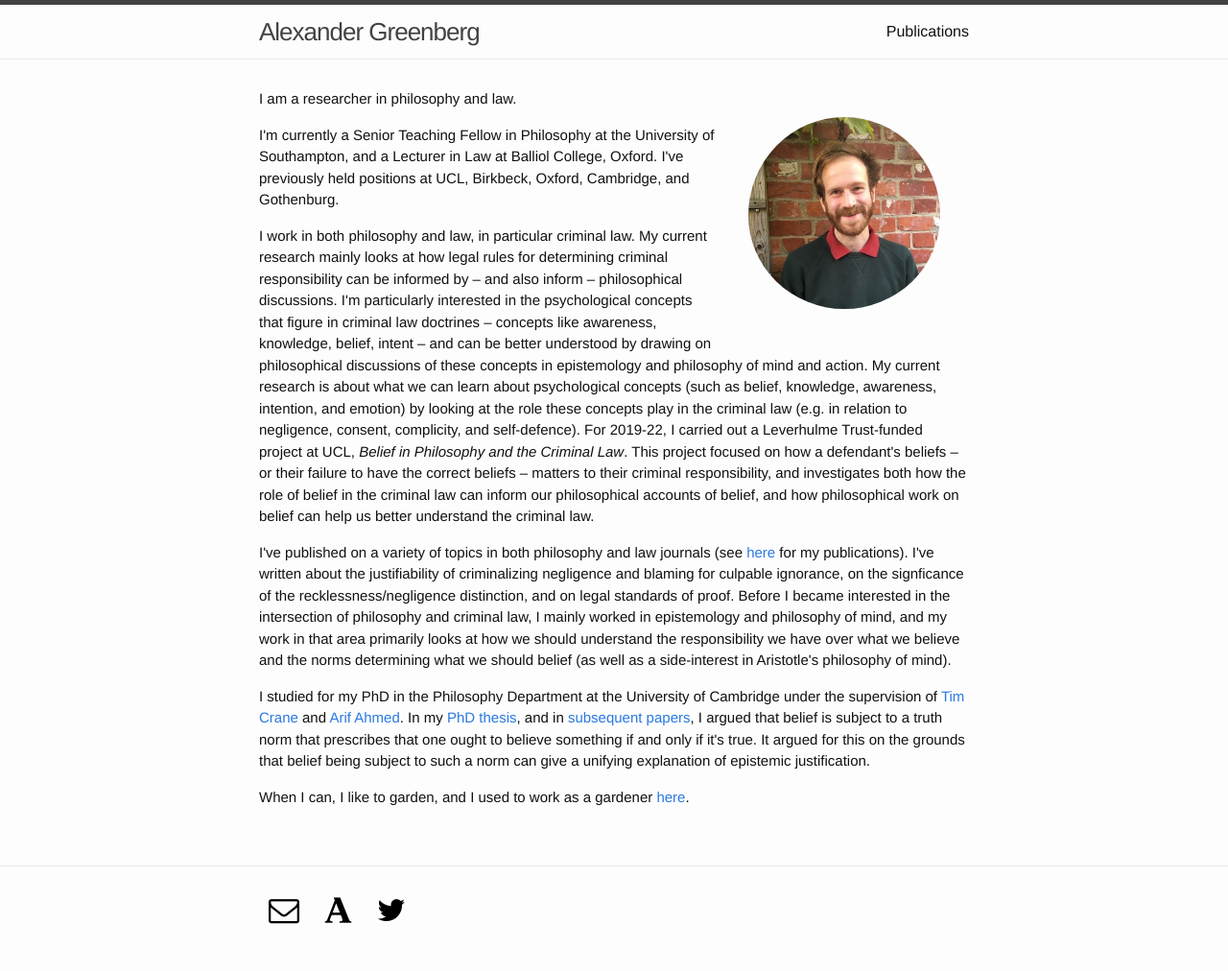
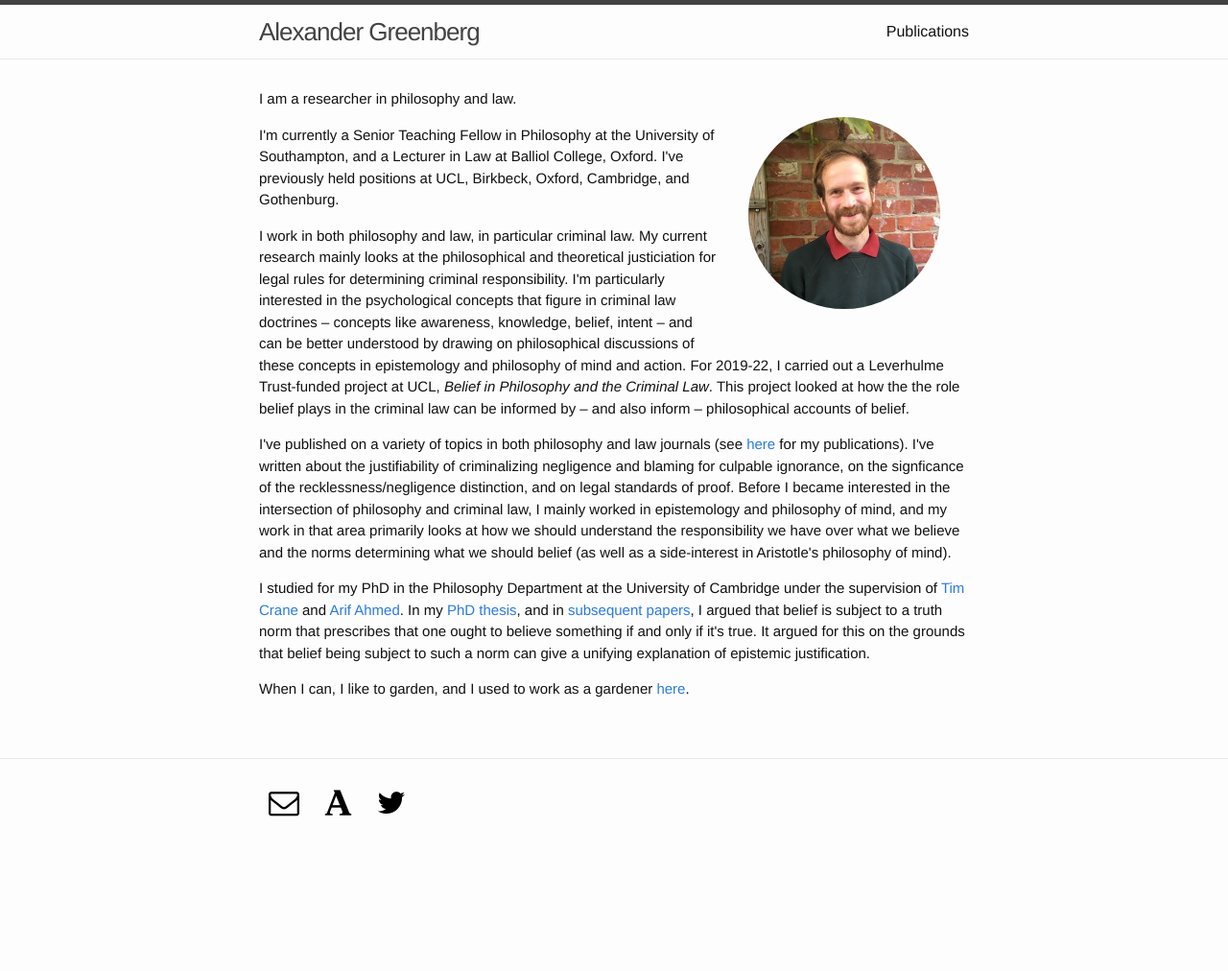
Before and after one commit to alexandergreenberg/alexandergreenberg.github.io, a Jekyll site: the page built from index.html, in a window 1280 px wide. Shown: the whole page at 96% size. Built offline with Jekyll 4.4.1, drawn with Linux system fonts in a browser that asks for light colours; some web fonts are replaced; after the commit the page ends 900 px from its top, so only the background shows below that.

Commit message:
Update index.html

```diff
--- a/index.html
+++ b/index.html
@@ -10,7 +10,7 @@
   </div>
     <p class="paragraph">I am a researcher in philosophy and law.</p>
     <p class="paragraph">I'm currently a Senior Teaching Fellow in Philosophy at the University of Southampton, and a Lecturer in Law at Balliol College, Oxford. I've previously held positions at UCL, Birkbeck, Oxford, Cambridge, and Gothenburg.</p>
-    <p class="paragraph">I work in both philosophy and law, in particular criminal law. My current research mainly looks at how legal rules for determining criminal responsibility can be informed by – and also inform – philosophical discussions. I'm particularly interested in the psychological concepts that figure in criminal law doctrines – concepts like awareness, knowledge, belief, intent – and can be better understood by drawing on philosophical discussions of these concepts in epistemology and philosophy of mind and action.      My current research is about what we can learn about psychological concepts (such as belief, knowledge, awareness, intention, and emotion) by looking at the role these concepts play in the criminal law (e.g. in relation to negligence, consent, complicity, and self-defence). For 2019-22, I carried out a Leverhulme Trust-funded project at UCL, <em>Belief in Philosophy and the Criminal Law</em>. This project focused on how a defendant's beliefs – or their failure to have the correct beliefs – matters to their criminal responsibility, and investigates both how the role of belief in the criminal law can inform our philosophical accounts of belief, and how philosophical work on belief can help us better understand the criminal law.</p>
+    <p class="paragraph">I work in both philosophy and law, in particular criminal law. My current research mainly looks at the philosophical and theoretical justiciation for legal rules for determining criminal responsibility. I'm particularly interested in the psychological concepts that figure in criminal law doctrines – concepts like awareness, knowledge, belief, intent – and can be better understood by drawing on philosophical discussions of these concepts in epistemology and philosophy of mind and action. For 2019-22, I carried out a Leverhulme Trust-funded project at UCL, <em>Belief in Philosophy and the Criminal Law</em>. This project looked at how the the role belief plays in the criminal law can be informed by – and also inform – philosophical accounts of belief.</p>
     <p class="paragraph">I've published on a variety of topics in both philosophy and law journals (see <a href="/publications/">here</a> for my publications). I've written about the justifiability of criminalizing negligence and blaming for culpable ignorance, on the signficance of the recklessness/negligence distinction, and on legal standards of proof. Before I became interested in the intersection of philosophy and criminal law, I mainly worked in epistemology and philosophy of mind, and my work in that area primarily looks at how we should understand the responsibility we have over what we believe and the norms determining what we should belief (as well as a side-interest in Aristotle's philosophy of mind).</p>
     <p class="paragraph">I studied for my PhD in the Philosophy Department at the University of Cambridge under the supervision of <a href="http://www.timcrane.com" target="_blank">Tim Crane</a> and <a href="http://www.phil.cam.ac.uk/people/teaching-research-pages/ahmed/ahmed-page" target="_blank">Arif Ahmed</a>. In my <a href="/phd-thesis/">PhD thesis</a>, and in <a href="/publications/">subsequent papers</a>, I argued that belief is subject to a truth norm that prescribes that one ought to believe something if and only if it's true. It argued for this on the grounds that belief being subject to such a norm can give a unifying explanation of epistemic justification.</p>
     <p class="paragraph">When I can, I like to garden, and I used to work as a gardener <a href="http://www.kings.cam.ac.uk/archive-centre/history-of-kings#toc-1" target="_blank">here</a>.</p>
```
